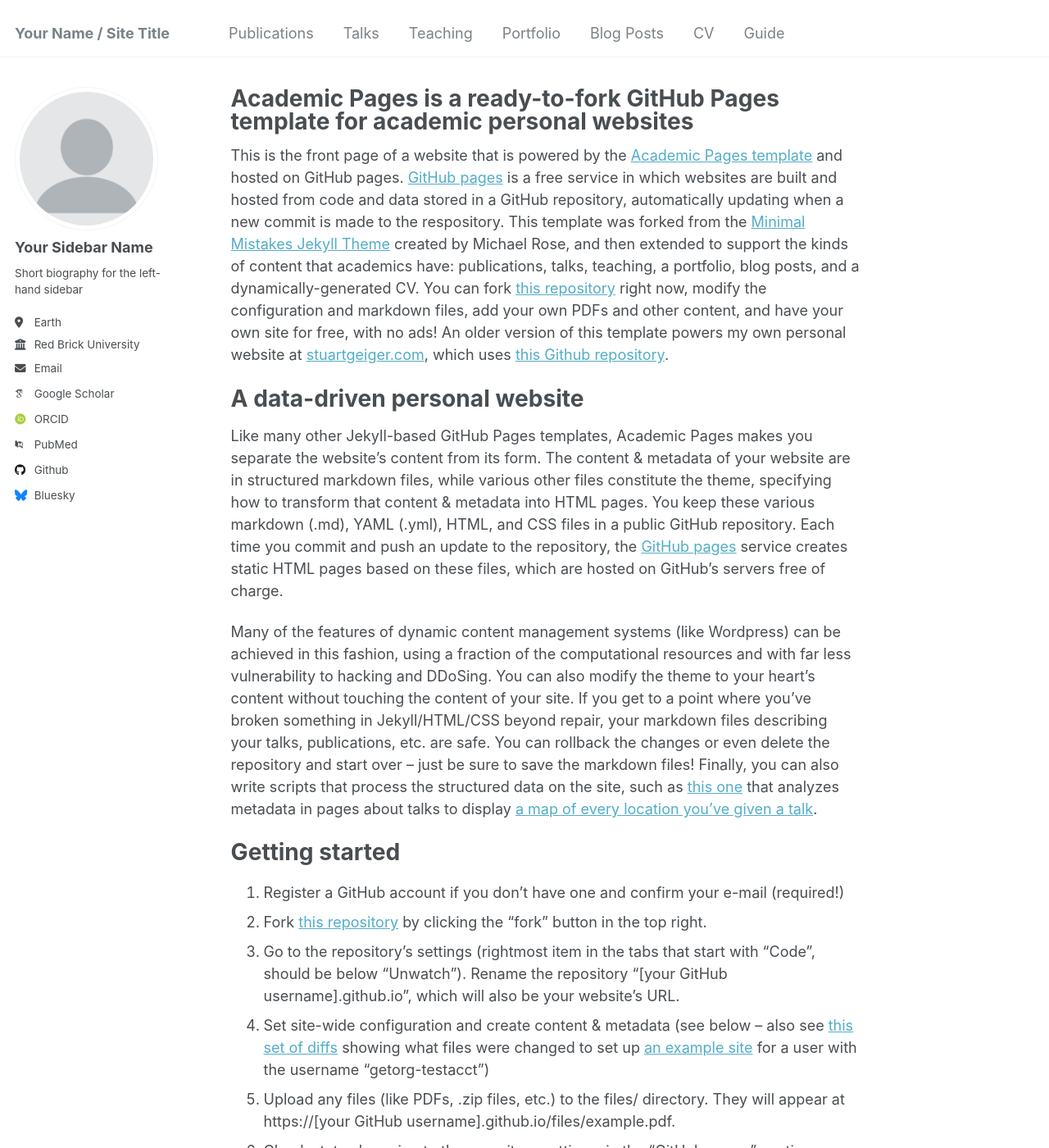
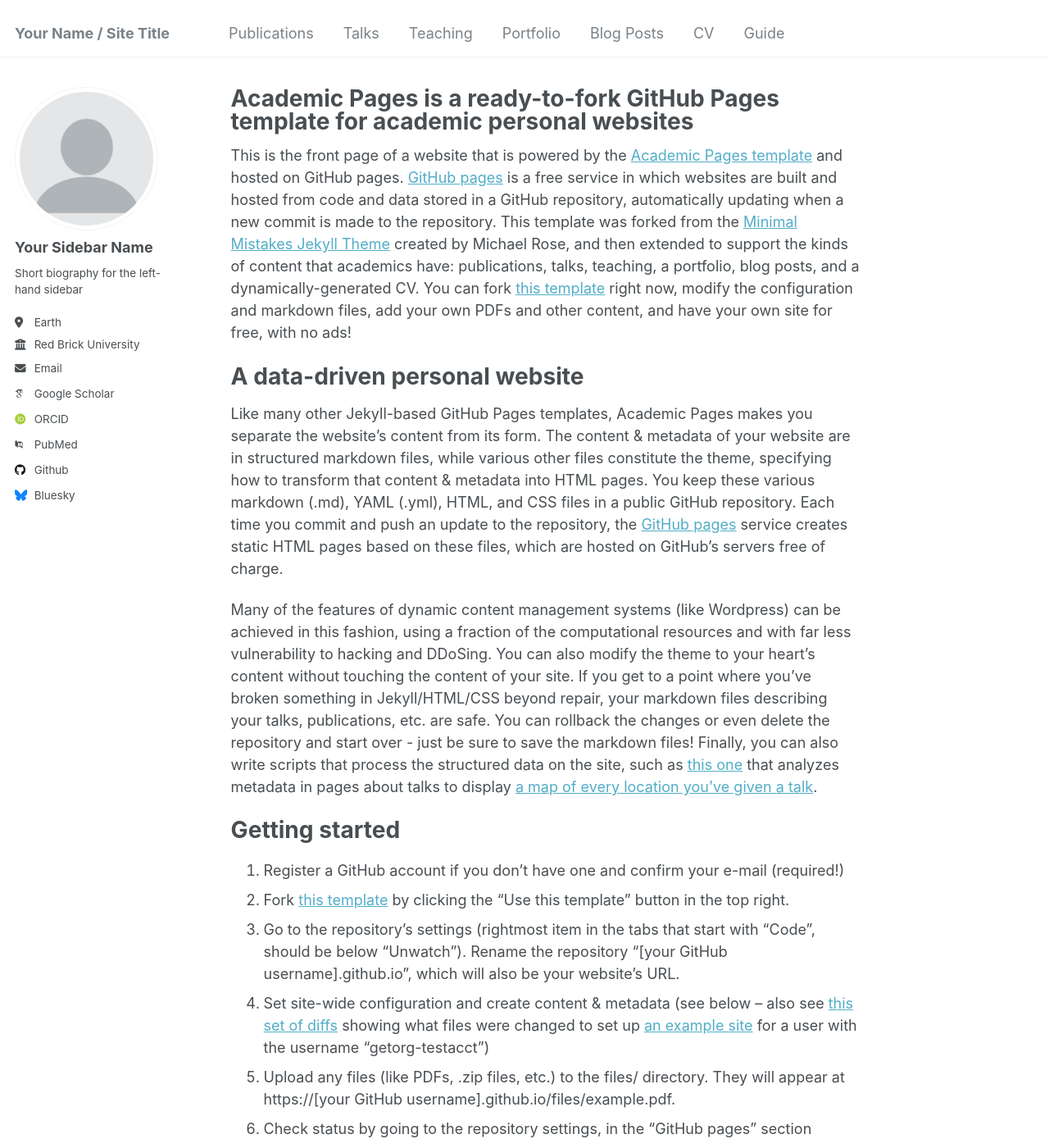
Before and after one commit to bjauregui/bjauregui.github.io, a Jekyll site: the page built from _pages/about.md, in a window 1280 px wide and 1400 px high. Shown: the whole window at 82% size. Built offline with Jekyll 4.4.1, drawn with Linux system fonts in a browser that asks for light colours; some web fonts are replaced; some of the changed text lies outside the part shown.

Commit message:
Adjustments to the about

```diff
--- a/_pages/about.md
+++ b/_pages/about.md
@@ -7,18 +7,18 @@ redirect_from:
   - /about.html
 ---
 
-This is the front page of a website that is powered by the [Academic Pages template](https://github.com/academicpages/academicpages.github.io) and hosted on GitHub pages. [GitHub pages](https://pages.github.com) is a free service in which websites are built and hosted from code and data stored in a GitHub repository, automatically updating when a new commit is made to the respository. This template was forked from the [Minimal Mistakes Jekyll Theme](https://mmistakes.github.io/minimal-mistakes/) created by Michael Rose, and then extended to support the kinds of content that academics have: publications, talks, teaching, a portfolio, blog posts, and a dynamically-generated CV. You can fork [this repository](https://github.com/academicpages/academicpages.github.io) right now, modify the configuration and markdown files, add your own PDFs and other content, and have your own site for free, with no ads! An older version of this template powers my own personal website at [stuartgeiger.com](http://stuartgeiger.com), which uses [this Github repository](https://github.com/staeiou/staeiou.github.io).
+This is the front page of a website that is powered by the [Academic Pages template](https://github.com/academicpages/academicpages.github.io) and hosted on GitHub pages. [GitHub pages](https://pages.github.com) is a free service in which websites are built and hosted from code and data stored in a GitHub repository, automatically updating when a new commit is made to the repository. This template was forked from the [Minimal Mistakes Jekyll Theme](https://mmistakes.github.io/minimal-mistakes/) created by Michael Rose, and then extended to support the kinds of content that academics have: publications, talks, teaching, a portfolio, blog posts, and a dynamically-generated CV. You can fork [this template](https://github.com/academicpages/academicpages.github.io) right now, modify the configuration and markdown files, add your own PDFs and other content, and have your own site for free, with no ads!
 
 A data-driven personal website
 ======
 Like many other Jekyll-based GitHub Pages templates, Academic Pages makes you separate the website's content from its form. The content & metadata of your website are in structured markdown files, while various other files constitute the theme, specifying how to transform that content & metadata into HTML pages. You keep these various markdown (.md), YAML (.yml), HTML, and CSS files in a public GitHub repository. Each time you commit and push an update to the repository, the [GitHub pages](https://pages.github.com/) service creates static HTML pages based on these files, which are hosted on GitHub's servers free of charge.
 
-Many of the features of dynamic content management systems (like Wordpress) can be achieved in this fashion, using a fraction of the computational resources and with far less vulnerability to hacking and DDoSing. You can also modify the theme to your heart's content without touching the content of your site. If you get to a point where you've broken something in Jekyll/HTML/CSS beyond repair, your markdown files describing your talks, publications, etc. are safe. You can rollback the changes or even delete the repository and start over -- just be sure to save the markdown files! Finally, you can also write scripts that process the structured data on the site, such as [this one](https://github.com/academicpages/academicpages.github.io/blob/master/talkmap.ipynb) that analyzes metadata in pages about talks to display [a map of every location you've given a talk](https://academicpages.github.io/talkmap.html).
+Many of the features of dynamic content management systems (like Wordpress) can be achieved in this fashion, using a fraction of the computational resources and with far less vulnerability to hacking and DDoSing. You can also modify the theme to your heart's content without touching the content of your site. If you get to a point where you've broken something in Jekyll/HTML/CSS beyond repair, your markdown files describing your talks, publications, etc. are safe. You can rollback the changes or even delete the repository and start over - just be sure to save the markdown files! Finally, you can also write scripts that process the structured data on the site, such as [this one](https://github.com/academicpages/academicpages.github.io/blob/master/talkmap.ipynb) that analyzes metadata in pages about talks to display [a map of every location you've given a talk](https://academicpages.github.io/talkmap.html).
 
 Getting started
 ======
 1. Register a GitHub account if you don't have one and confirm your e-mail (required!)
-1. Fork [this repository](https://github.com/academicpages/academicpages.github.io) by clicking the "fork" button in the top right.
+1. Fork [this template](https://github.com/academicpages/academicpages.github.io) by clicking the "Use this template" button in the top right.
 1. Go to the repository's settings (rightmost item in the tabs that start with "Code", should be below "Unwatch"). Rename the repository "[your GitHub username].github.io", which will also be your website's URL.
 1. Set site-wide configuration and create content & metadata (see below -- also see [this set of diffs](http://archive.is/3TPas) showing what files were changed to set up [an example site](https://getorg-testacct.github.io) for a user with the username "getorg-testacct")
 1. Upload any files (like PDFs, .zip files, etc.) to the files/ directory. They will appear at https://[your GitHub username].github.io/files/example.pdf.
```
Also changed, not shown: other parts of _pages/about.md (+1 -1 lines).
